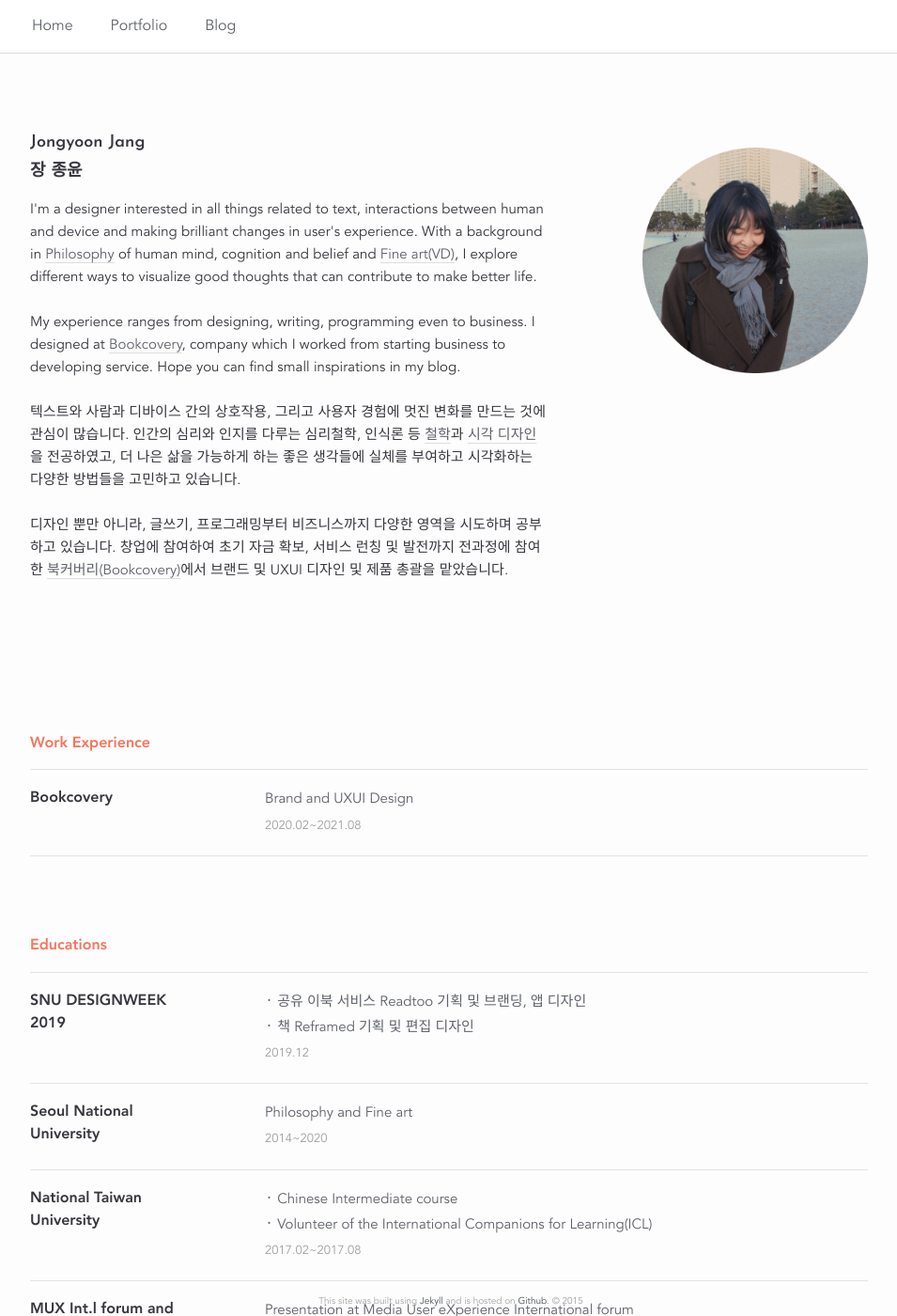
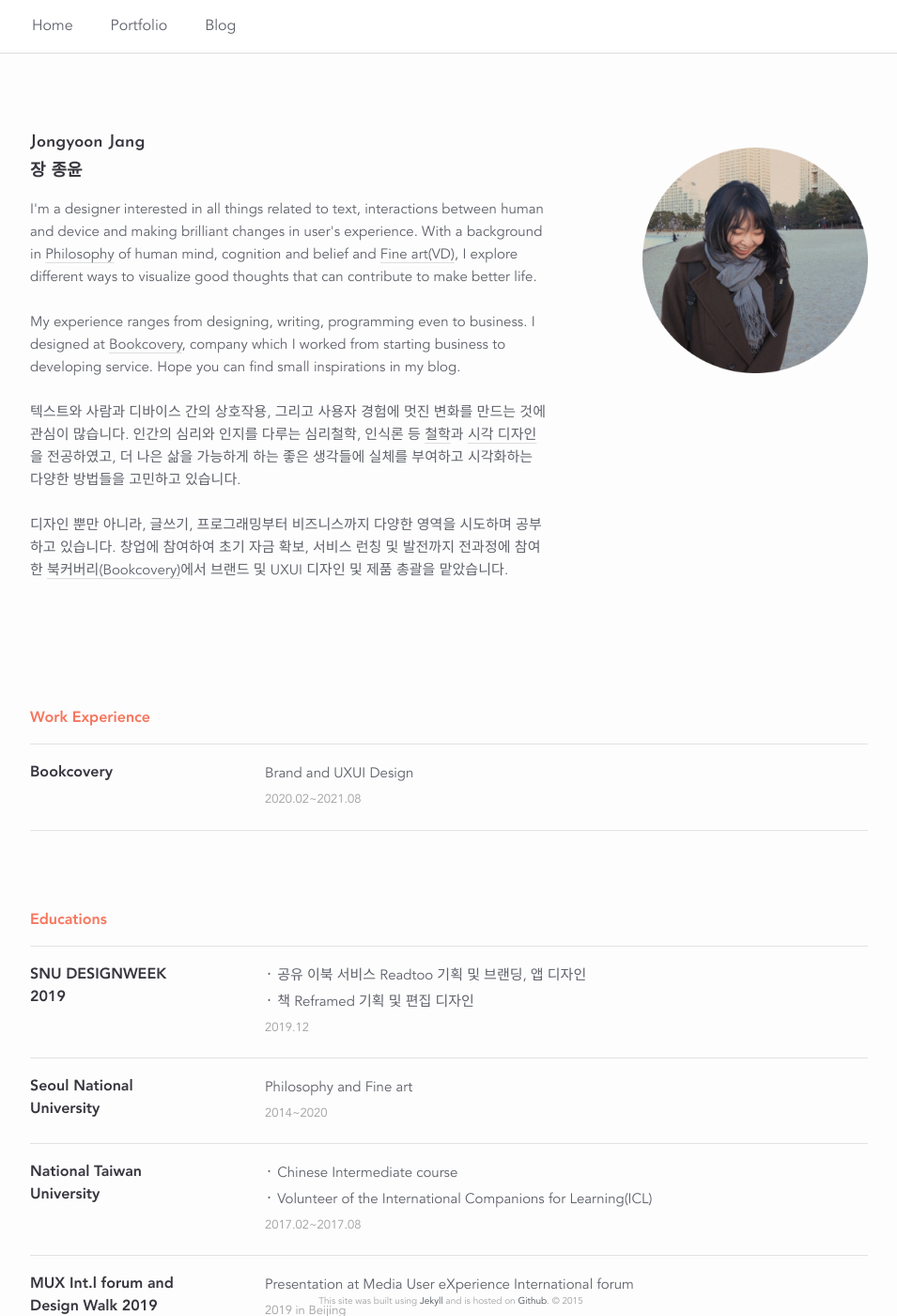
Before and after one commit to junethirty/junethirty.github.io, a Jekyll site: the page built from index.html, in a window 1280 px wide and 1400 px high. Shown: the whole window at 94% size, without its empty margins (162-1117 px from the left). Built offline with Jekyll 4.4.1, drawn with Linux system fonts in a browser that asks for light colours; nearby versions of some CDN libraries.

Commit message:
minor changes

```diff
--- a/_sass/_layout.scss
+++ b/_sass/_layout.scss
@@ -71,7 +71,7 @@
     font-size: 15px;
     font-weight: 400;
     letter-spacing: 0.003em ;
-    color: $title-color;
+    color: $text-color;
     margin-top: 14px;
 }
 
--- a/index.html
+++ b/index.html
@@ -41,7 +41,7 @@
 <!--
 <img class="col one right" src="/img/profile_pic.png">
 -->
-<br/><br/>
+<br/>
 
 
 <div class="home-subtitle">Work Experience</div>
```
